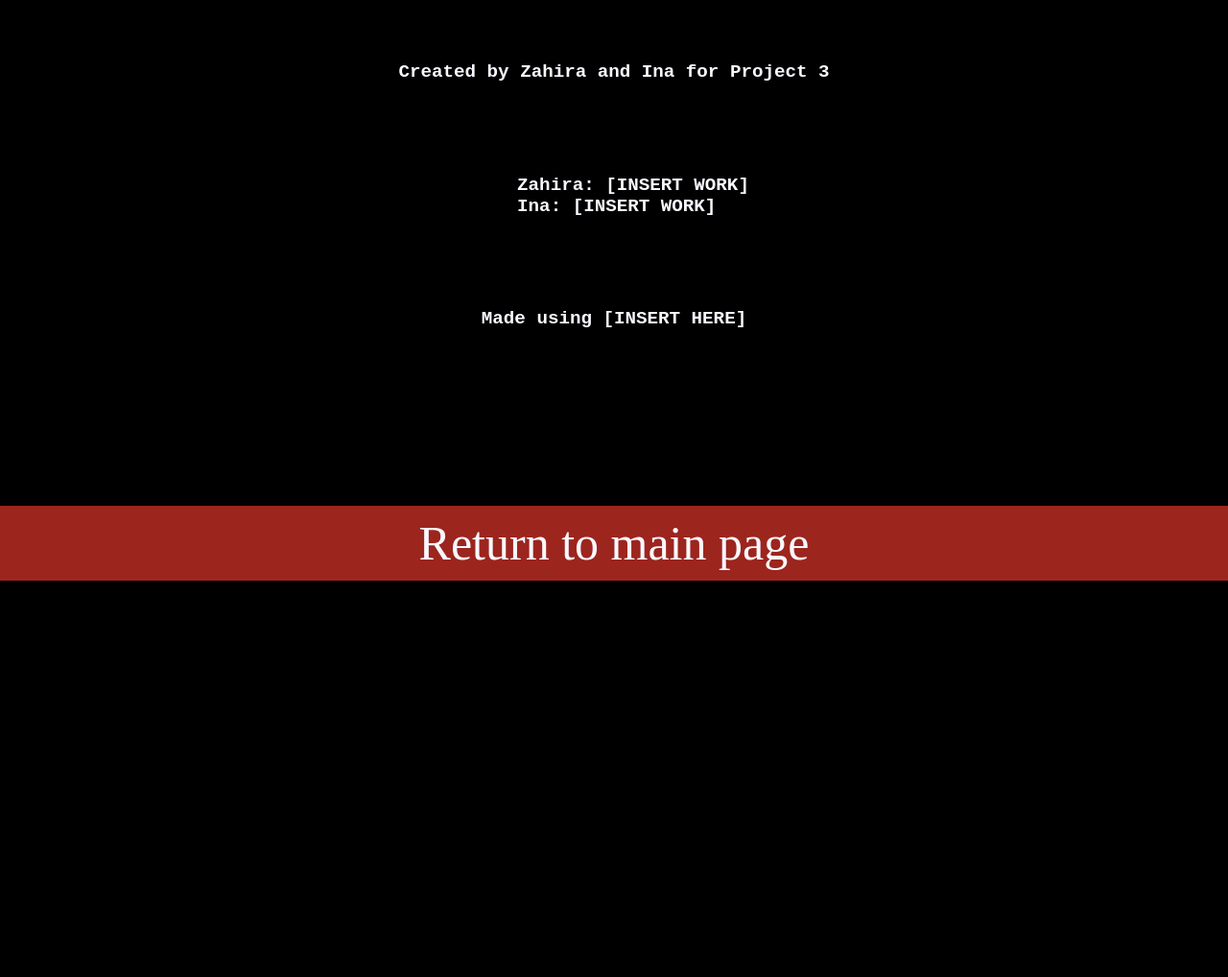
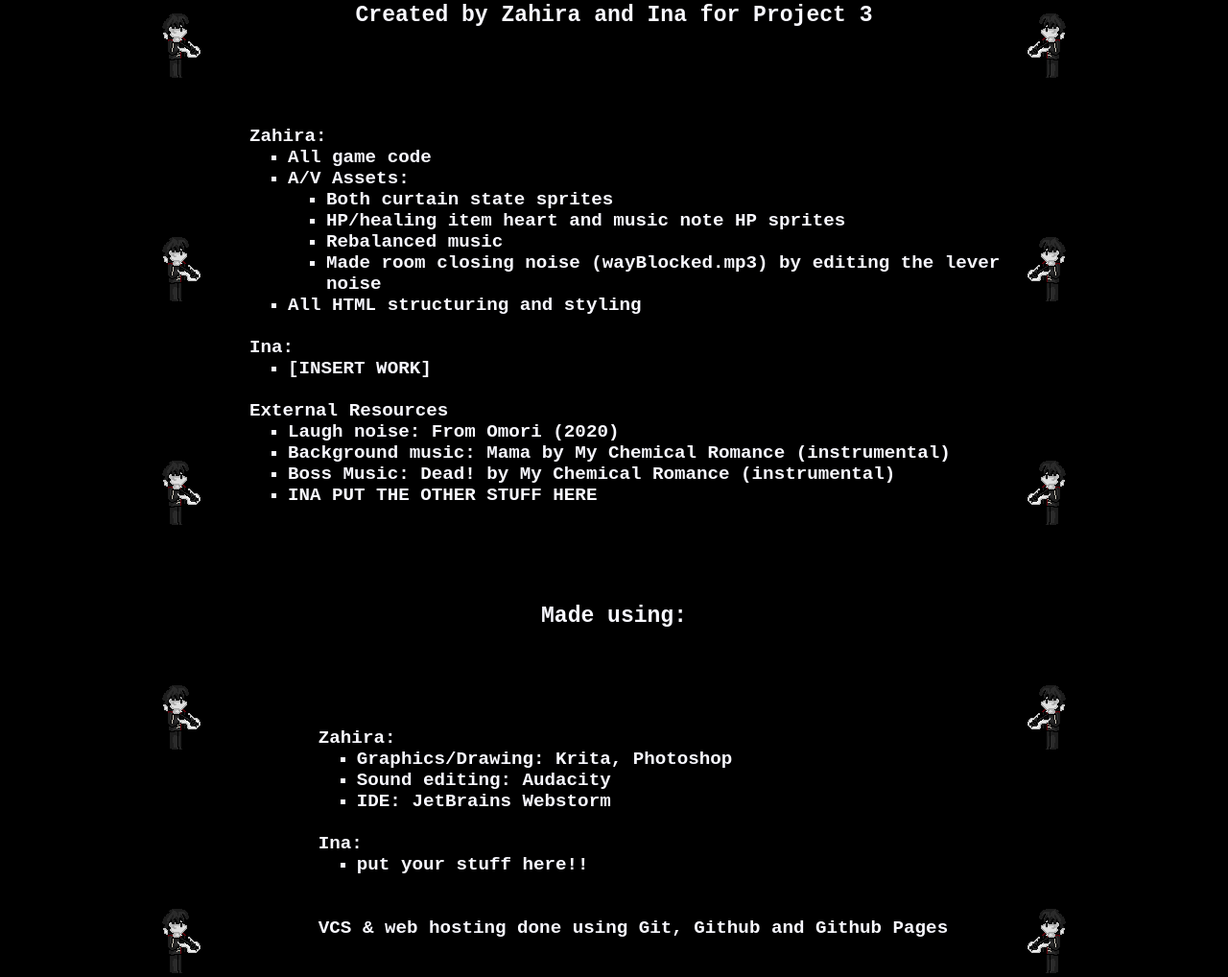
Before and after one commit to ciwj/Escape-The-Black-Parade, a plain HTML site: page credits.html in a window 1280 px wide. Shown: the part 195-1213 px from the top of the page at 96% size. Before the commit the page ends 800 px from the top, so only its background shows below. Drawn offline with Linux system fonts and the light colour scheme.

Commit message:
Updated credits with my portion, added further styling to credits

```diff
--- a/credits.html
+++ b/credits.html
@@ -11,13 +11,70 @@
     <h1>Credits</h1>
 </header>
 <main>
+    <section id="mainContent">
         <p>Created by Zahira and Ina for Project 3</p>
         <ul>
-            <li>Zahira: [INSERT WORK]</li>
-            <li>Ina: [INSERT WORK]</li>
+            <li class="firstLI">Zahira:
+                <ul>
+                    <li>All game code</li>
+                    <li>A/V Assets:
+                        <ul>
+                            <li>Both curtain state sprites</li>
+                            <li>HP/healing item heart and music note HP sprites</li>
+                            <li>Rebalanced music</li>
+                            <li>Made room closing noise (wayBlocked.mp3) by editing the lever noise</li>
                         </ul>
-
-        <p>Made using [INSERT HERE]</p>
+                    </li>
+                    <li> All HTML structuring and styling</li>
+                </ul>
+            </li>
+            <br>
+            <li class="firstLI">Ina:
+                <ul>
+                    <li>[INSERT WORK]</li>
+                </ul>
+            </li>
+            <br>
+            <li class="firstLI">External Resources
+                <ul>
+                    <li>Laugh noise: From Omori (2020)</li>
+                    <li>Background music: Mama by My Chemical Romance (instrumental)</li>
+                    <li>Boss Music: Dead! by My Chemical Romance (instrumental)</li>
+                    <li>INA PUT THE OTHER STUFF HERE</li>
+                </ul>
+            </li>
+        </ul>
+        <p>Made using:</p>
+        <ul>
+            <li class="firstLI">Zahira:
+                <ul>
+                    <li>Graphics/Drawing: Krita, Photoshop</li>
+                    <li>Sound editing: Audacity</li>
+                    <li>IDE: JetBrains Webstorm</li>
+                </ul>
+            </li><br>
+            <li class="firstLI">Ina:
+                <ul>
+                    <li>put your stuff here!!</li>
+                </ul>
+            </li><br><br>
+            <li class="firstLI">VCS & web hosting done using Git, Github and Github Pages</li>
+        </ul>
+    </section>
+    <div class="imgContainer" id="leftContainer">
+        <img src="assets/game_assets/player/PlayerRight.png" alt="The player's character sprite looking right">
+        <img src="assets/game_assets/player/PlayerRight.png" alt="The player's character sprite looking right">
+        <img src="assets/game_assets/player/PlayerRight.png" alt="The player's character sprite looking right">
+        <img src="assets/game_assets/player/PlayerRight.png" alt="The player's character sprite looking right">
+        <img src="assets/game_assets/player/PlayerRight.png" alt="The player's character sprite looking right">
+    </div>
+    <div class="imgContainer" id="rightContainer">
+        <img src="assets/game_assets/player/PlayerLeft.png" alt="The player's character sprite looking left">
+        <img src="assets/game_assets/player/PlayerLeft.png" alt="The player's character sprite looking left">
+        <img src="assets/game_assets/player/PlayerLeft.png" alt="The player's character sprite looking left">
+        <img src="assets/game_assets/player/PlayerLeft.png" alt="The player's character sprite looking left">
+        <img src="assets/game_assets/player/PlayerLeft.png" alt="The player's character sprite looking left">
+    </div>
 </main>
 <footer>
     <a href="index.html">Return to main page</a>
--- a/default.css
+++ b/default.css
@@ -12,7 +12,7 @@ header {
     color: ghostwhite;
 }
 
-main {
+#mainContent {
     display: flex;
     flex-direction: column;
     gap: 60px;
@@ -20,6 +20,37 @@ main {
     justify-content: center;
     padding: 50px 0px 100px 0px;
     flex-grow: 1;
+    grid-area: center;
+}
+
+main {
+    display: grid;
+    grid-template-columns: 1fr 5fr 1fr;
+    grid-template-areas:
+    "left center right";
+}
+
+#leftContainer {
+    grid-area: left;
+}
+
+#rightContainer {
+    grid-area: right;
+}
+
+.imgContainer {
+    display: flex;
+    flex-direction: column;
+    align-items: center;
+    justify-content: space-around;
+}
+
+#leftContainer img {
+    padding-left: 150px;
+}
+
+#rightContainer img {
+    padding-right: 150px;
 }
 
 main a {
@@ -43,6 +74,11 @@ body {
     height: 100%;
     margin: 0px;
     background-color: black;
+
+    color: ghostwhite;
+    font-family: "Courier New";
+    font-weight: bolder;
+    font-size: larger;
 }
 
 html {
@@ -57,12 +93,12 @@ p {
     font-size: larger;
 }
 
-li {
-    color: ghostwhite;
-    font-family: "Courier New";
-    font-weight: bolder;
+main ul li {
+    list-style-type: square;
+}
+
+.firstLI {
     list-style-type: none;
-    font-size: larger;
 }
 
 footer {
--- a/game.js
+++ b/game.js
@@ -1154,7 +1154,7 @@ function init() {
 
     // Define dialogue
     dialogue_text = [["weird mystery text. how did you break the game"], ["you broke the game??"], ["oh! hi!!! it's me. hatsune miku."], ["If the circle summoned you here then you must be the one…", "you see, there’s a problem. My evil clone has taken over", "these halls and is trying to usurp my time in the spotlight!"], [".. why do I have an evil clone?", "Why don’t you have an evil clone?", "Are you jealous?? I could make you one if you help me!"], ["Awesome!! I’m glad that’s settled - you help me,", "I help you. You’ll need to know-"], ["Yeah I know you’re confused you just got resurrected AGAIN", "that’s why I’m telling you this!!"],
-        ["Okay. You see that lever over there? Yeah!", "You can flip those with E. Levers do things."], ["This place has gotten sickeningly dangerous too - Debris blocks your way", "and my clone’s minions prowl the halls. The rose bushes have always", "been there but they definitely also hurt so watch yourself."], ["You can keep yourself safe from everything by attacking with J,", "or even send out a shockwave with K! Try it out to the left there!"], ["I guess if you perish (AGAIN) in your attempt you’ll", "just end up back here, so good luck!"], ["npc ending dialogue (#11) - DOES NOT SHOW"], ["dialogue #12/start of boss miku talking"], ["13"], ["14"], ["15"], ["16"], ["17"], ["18"], ["19"], ["20 - current boss placeholder ending dialogue"]];
+        ["Okay. You see that lever over there? Yeah!", "You can flip those with E. Levers do things."], ["This place has gotten sickeningly dangerous too - Debris blocks your way", "and my clone’s minions prowl the halls. The rose bushes have always", "been there but they definitely also hurt so watch yourself."], ["You can keep yourself safe from everything by attacking with J,"], ["I guess if you perish (AGAIN) in your attempt you’ll", "just end up back here, so good luck!"], ["npc ending dialogue (#11) - DOES NOT SHOW"], ["dialogue #12/start of boss miku talking"], ["13"], ["14"], ["15"], ["16"], ["17"], ["18"], ["19"], ["20 - current boss placeholder ending dialogue"]];
 
     // Set interval for redrawing
     setInterval(mainLoop, 33);
```
Lines whose indentation alone changed are shown as unchanged.
